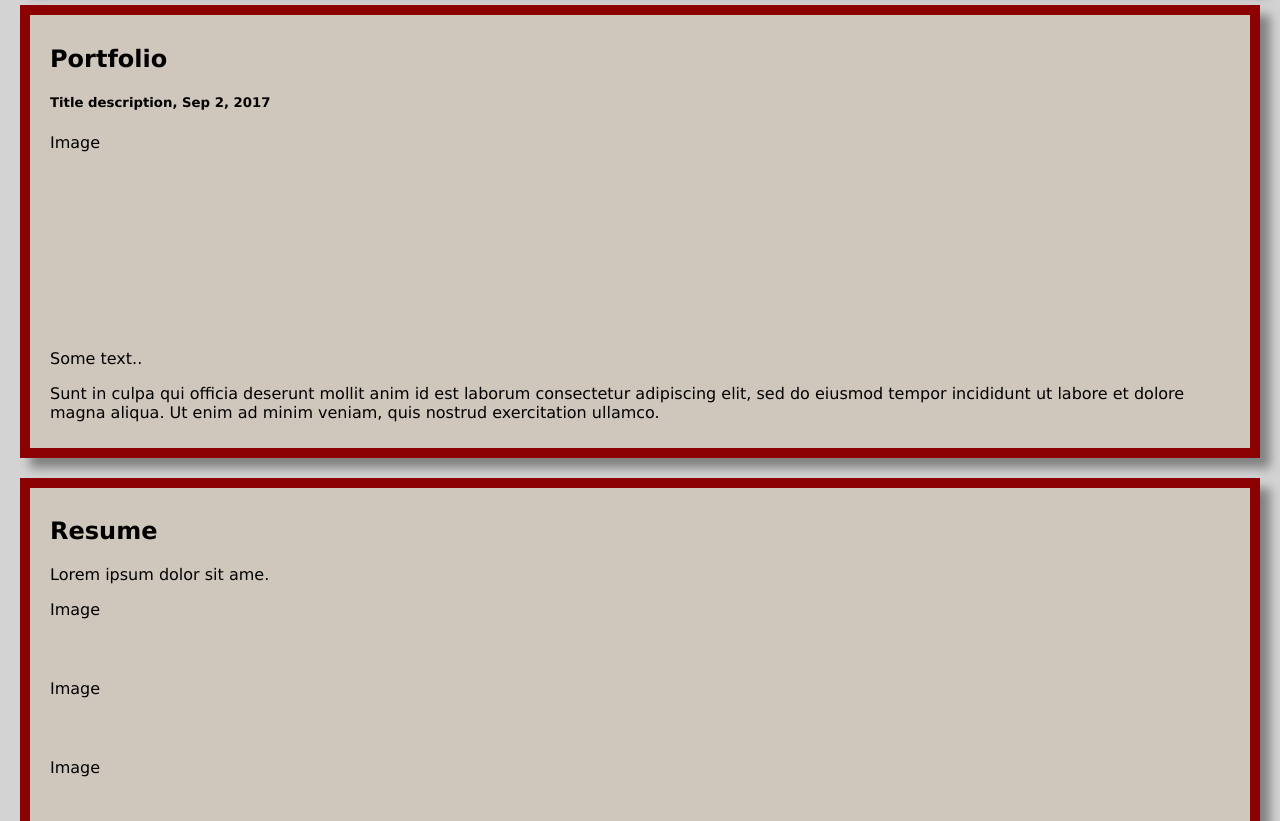
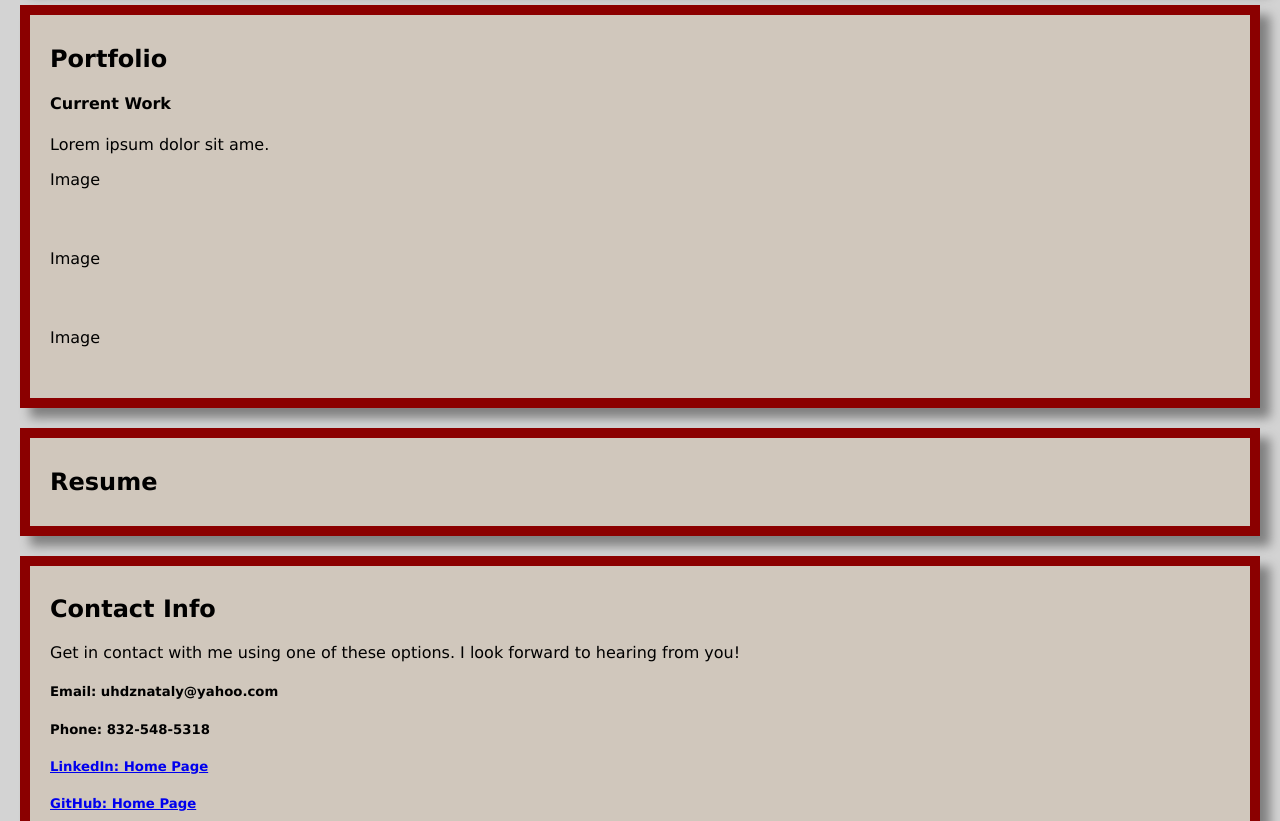
Before and after one commit to uhdznataly/professional_portfolio, a plain HTML site: page index.html in a window 1280 px wide. Shown: the part 1440-2261 px from the top of the page. Drawn offline with Linux system fonts and the light colour scheme.

Commit message:
new changes

```diff
--- a/index.html
+++ b/index.html
@@ -39,18 +39,15 @@
 
         <div id="portfolio" class="portfolio">
         <h2>Portfolio</h2>
-        <h5>Title description, Sep 2, 2017</h5>
-        <div class="fakeimg" style="height:200px;">Image</div>
-        <p>Some text..</p>
-        <p>Sunt in culpa qui officia deserunt mollit anim id est laborum consectetur adipiscing elit, sed do eiusmod tempor incididunt ut labore et dolore magna aliqua. Ut enim ad minim veniam, quis nostrud exercitation ullamco.</p>
+        <h4>Current Work</h4>
+        <p>Lorem ipsum dolor sit ame.</p>
+        <div class="fakeimg" style="height:60px;">Image</div><br>
+        <div class="fakeimg" style="height:60px;">Image</div><br>
+        <div class="fakeimg" style="height:60px;">Image</div>
         </div>
 
         <div id="resume" class="resume">
         <h2>Resume</h2>
-        <p>Lorem ipsum dolor sit ame.</p>
-        <div class="fakeimg" style="height:60px;">Image</div><br>
-        <div class="fakeimg" style="height:60px;">Image</div><br>
-        <div class="fakeimg" style="height:60px;">Image</div>
         </div>
 
         <div id="contact-info" class="contact-info">
```
